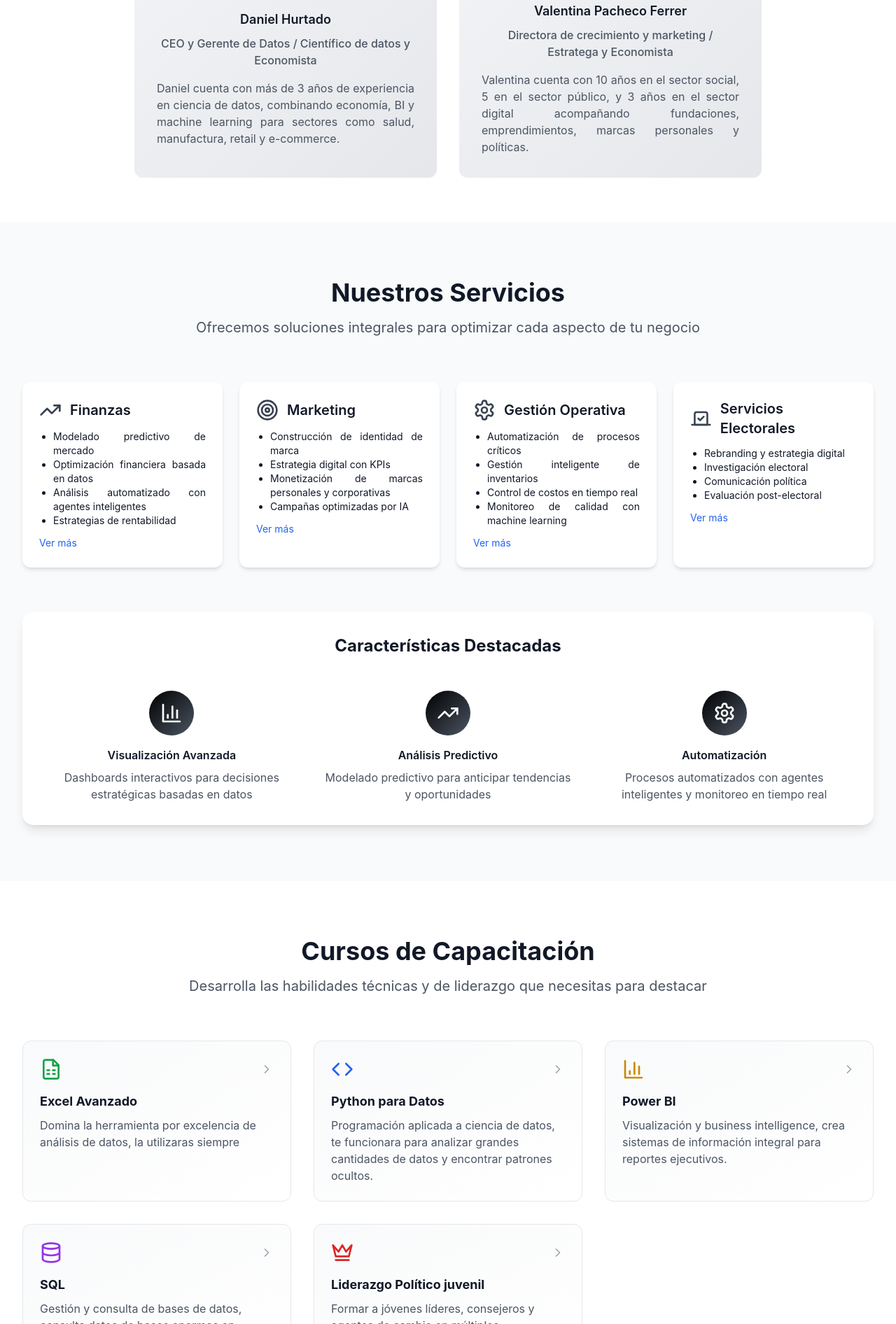
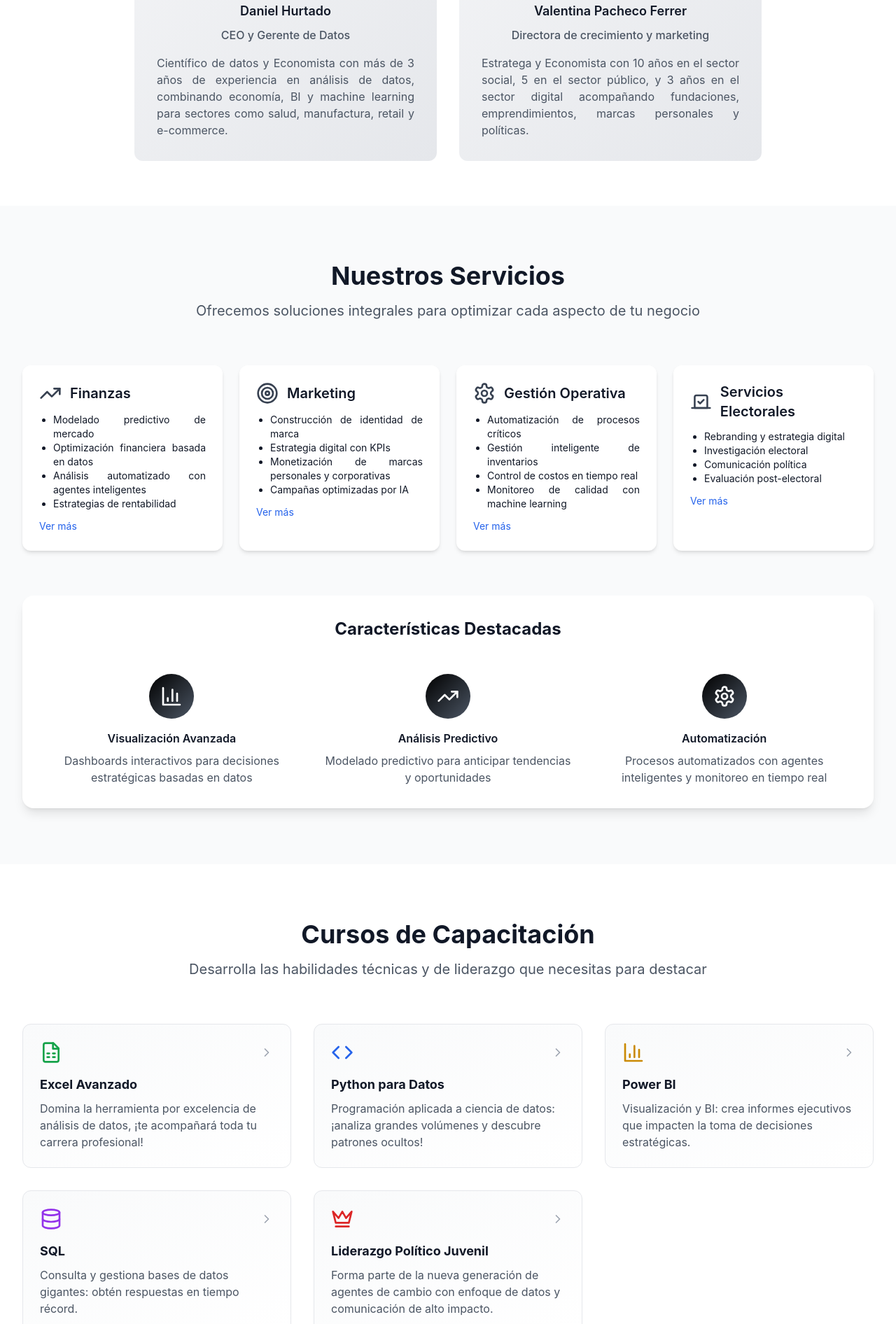
Before and after one commit to XxHurtadoxX/ea-tech-co, a React (Create React App) app: page / in a window 1280 px wide. Shown: the part 1348-3240 px from the top of the page at 70% size. Built offline with nearby package versions, Linux system fonts and the light colour scheme.

Commit message:
promocion

```diff
--- a/public/index.html
+++ b/public/index.html
@@ -2,7 +2,7 @@
 <html lang="es">
   <head>
     <meta charset="utf-8" />
-    <link rel="icon" href="%PUBLIC_URL%/blanco.ico" />
+    <link rel="icon" href="https://i.imgur.com/p5QcCPf.png" type="image/png" />
     <meta name="viewport" content="width=device-width, initial-scale=1" />
     <meta name="google-site-verification" content="pBiE-re3uoTxtmT26K04GTg0qFpZSvsKbnszLoCT334" />
     <meta name="theme-color" content="#000000" />
--- a/src/App.tsx
+++ b/src/App.tsx
@@ -210,12 +210,22 @@ const EATechWebsite = () => {
   const courses = [
     {
       name: "Excel Avanzado",
-      description: "Domina la herramienta por excelencia de análisis de datos, la utilizaras siempre",
+      description: "Domina la herramienta por excelencia de análisis de datos, ¡te acompañará toda tu carrera profesional!",
       icon: <FileSpreadsheet className="w-8 h-8 text-green-600" />,
       duration: "48 horas",
-      classes: "2 sesiones de 4h por semana",
-      methodology: "50% módulos auto-aprendizaje + 50% clases en vivo",
-      price: "$ 200.000 COP (pago único)",
+      classes: "2 sesiones de 4 h por semana",
+      methodology: "50% autoaprendizaje + 50% clases en vivo",
+      price: (
+        <div className="flex flex-col items-start space-y-1">
+          <div className="flex items-center space-x-2">
+            <span className="text-gray-500 line-through">$ 400.000 COP</span>
+            <span className="bg-red-500 text-white text-[10px] font-semibold px-2 py-1 rounded-full text-center">
+              50% OFF July
+            </span>
+          </div>
+          <span className="font-bold text-lg text-green-700">$ 200.000 COP</span>
+        </div>
+      ),
       content: [
         "Excel básico",
         "Funciones anidadas y fórmulas complejas",
@@ -227,28 +237,48 @@ const EATechWebsite = () => {
     },
     {
       name: "Python para Datos",
-      description: "Programación aplicada a ciencia de datos, te funcionara para analizar grandes cantidades de datos y encontrar patrones ocultos.",
+      description: "Programación aplicada a ciencia de datos: ¡analiza grandes volúmenes y descubre patrones ocultos!",
       icon: <Code className="w-8 h-8 text-blue-600" />,
       duration: "48 horas",
-      classes: "4 sesiones de 2h por semana",
+      classes: "4 sesiones de 2 h por semana",
       methodology: "100% virtual",
-      price: "$ 270.000 COP (2 cuotas de $ 135.000)",
+      price: (
+        <div className="flex flex-col items-start space-y-1">
+          <div className="flex items-center space-x-2">
+            <span className="text-gray-500 line-through">$ 540.000 COP</span>
+            <span className="bg-red-500 text-white text-[10px] font-semibold px-2 py-1 rounded-full text-center">
+              50% OFF July
+            </span>
+          </div>
+          <span className="font-bold text-lg text-green-700">$ 270.000 COP</span>
+        </div>
+      ),
       content: [
         "Sintaxis y estructuras de control",
         "Pandas y NumPy para manipulación de datos",
-        "Visualización con Matplotlib, Seaboarn y Plotly",
+        "Visualización con Matplotlib, Seaborn y Plotly",
         "Introducción a Scikit-Learn",
         "Proyecto final: análisis real de un dataset"
       ]
     },
     {
       name: "Power BI",
-      description: "Visualización y business intelligence, crea sistemas de información integral para reportes ejecutivos.",
+      description: "Visualización y BI: crea informes ejecutivos que impacten la toma de decisiones estratégicas.",
       icon: <BarChart3 className="w-8 h-8 text-yellow-600" />,
       duration: "48 horas",
-      classes: "2 sesiones de 4h por semana",
-      methodology: "100% virtual con casos de empresa reales",
-      price: "$ 200.000 COP (pago único)",
+      classes: "2 sesiones de 4 h por semana",
+      methodology: "100% virtual con casos reales de empresa",
+      price: (
+        <div className="flex flex-col items-start space-y-1">
+          <div className="flex items-center space-x-2">
+            <span className="text-gray-500 line-through">$ 400.000 COP</span>
+            <span className="bg-red-500 text-white text-[10px] font-semibold px-2 py-1 rounded-full text-center">
+              50% OFF July
+            </span>
+          </div>
+          <span className="font-bold text-lg text-green-700">$ 200.000 COP</span>
+        </div>
+      ),
       content: [
         "Manejo básico como usuario",
         "Conexión a múltiples orígenes de datos",
@@ -260,12 +290,22 @@ const EATechWebsite = () => {
     },
     {
       name: "SQL",
-      description: "Gestión y consulta de bases de datos, consulta datos de bases enormes en tiempo record",
+      description: "Consulta y gestiona bases de datos gigantes: obtén respuestas en tiempo récord.",
       icon: <Database className="w-8 h-8 text-purple-600" />,
       duration: "48 horas",
-      classes: "4 sesiones de 2h por semana",
-      methodology: "80% práctica en entorno real + 20% teoría",
-      price: "$ 270.000 COP (2 cuotas de $ 135.000)",
+      classes: "4 sesiones de 2 h por semana",
+      methodology: "80% práctica + 20% teoría en entorno real",
+      price: (
+        <div className="flex flex-col items-start space-y-1">
+          <div className="flex items-center space-x-2">
+            <span className="text-gray-500 line-through">$ 540.000 COP</span>
+            <span className="bg-red-500 text-white text-[10px] font-semibold px-2 py-1 rounded-full text-center">
+              50% OFF July
+            </span>
+          </div>
+          <span className="font-bold text-lg text-green-700">$ 270.000 COP</span>
+        </div>
+      ),
       content: [
         "Sentencias SELECT, INSERT, UPDATE, DELETE",
         "Joins, subconsultas y CTEs",
@@ -275,19 +315,29 @@ const EATechWebsite = () => {
       ]
     },
     {
-      name: "Liderazgo Político juvenil",
-      description: "Formar a jóvenes líderes, consejeros y agentes de cambio en múltiples dimensiones",
+      name: "Liderazgo Político Juvenil",
+      description: "Forma parte de la nueva generación de agentes de cambio con enfoque de datos y comunicación de alto impacto.",
       icon: <Crown className="w-8 h-8 text-red-600" />,
       duration: "40 horas",
-      classes: "2 sesiones de 4h por semana",
-      methodology: "Formación mixta: presencial + e-learning",
-      price: "$ 200.000 COP (pago único)",
+      classes: "2 sesiones de 4 h por semana",
+      methodology: "Mixto: presencial + e-learning",
+      price: (
+        <div className="flex flex-col items-start space-y-1">
+          <div className="flex items-center space-x-2">
+            <span className="text-gray-500 line-through">$ 400.000 COP</span>
+            <span className="bg-red-500 text-white text-[10px] font-semibold px-2 py-1 rounded-full text-center">
+              50% OFF July
+            </span>
+          </div>
+          <span className="font-bold text-lg text-green-700">$ 200.000 COP</span>
+        </div>
+      ),
       content: [
         "Fundamentos del liderazgo público juvenil",
-        "Diseño de políticas públicas juveniles",
-        "Formulación de proyectos con enfoque juvenil",
-        "Liderazgo basado en datos + Comunicación de impacto",
-        "Plan de acción, posicionamiento digital y sostenibilidad política"
+        "Diseño de políticas públicas con enfoque joven",
+        "Formulación de proyectos de impacto",
+        "Liderazgo basado en datos + Comunicación efectiva",
+        "Plan de acción, posicionamiento digital y sostenibilidad"
       ]
     }
   ];
@@ -455,10 +505,10 @@ const EATechWebsite = () => {
                   />
                   <h4 className="font-semibold text-lg mb-2">Daniel Hurtado</h4>
                   <p className="text-gray-600 font-medium mb-4">
-                    CEO y Gerente de Datos / Científico de datos y Economista
+                    CEO y Gerente de Datos
                   </p>
                   <p className="text-gray-600 text-justify">
-                    Daniel cuenta con más de 3 años de experiencia en ciencia de datos,
+                    Científico de datos y Economista con más de 3 años de experiencia en análisis de datos,
                     combinando economía, BI y machine learning para sectores como salud,
                     manufactura, retail y e-commerce.
                   </p>
@@ -471,10 +521,10 @@ const EATechWebsite = () => {
                   />
                   <h4 className="font-semibold text-lg mb-2">Valentina Pacheco Ferrer</h4>
                   <p className="text-gray-600 font-medium mb-4">
-                    Directora de crecimiento y marketing / Estratega y Economista
+                    Directora de crecimiento y marketing
                   </p>
                   <p className="text-gray-600 text-justify">
-                    Valentina cuenta con 10 años en el sector social, 5 en el sector público,
+                    Estratega y Economista con 10 años en el sector social, 5 en el sector público,
                     y 3 años en el sector digital acompañando fundaciones, emprendimientos,
                     marcas personales y políticas.
                   </p>
```
